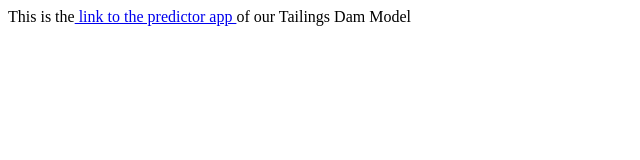
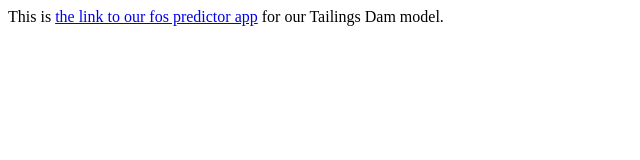
Before and after one commit to vedkr/vedkr.github.io, a plain HTML site: page index.html in a window 1280 px wide. Shown: the whole page, without its empty margins (0-640 px from the left). Drawn offline with Linux system fonts and the light colour scheme.

Commit message:
Update index.html

```diff
--- a/index.html
+++ b/index.html
@@ -1,6 +1,6 @@
 <html>
 <head><title>working</title></head>
 <body>
-  This is the<a href="https://3slnto7mqgsm47xd.anvil.app/MT4FRDVSGBVNOZBS5GK3HELF"> link to the predictor app </a>of our Tailings Dam Model
+  This is <a href="https://3slnto7mqgsm47xd.anvil.app/MT4FRDVSGBVNOZBS5GK3HELF">the link to our fos predictor app</a> for our Tailings Dam model.
 </body>
 </html>
```
